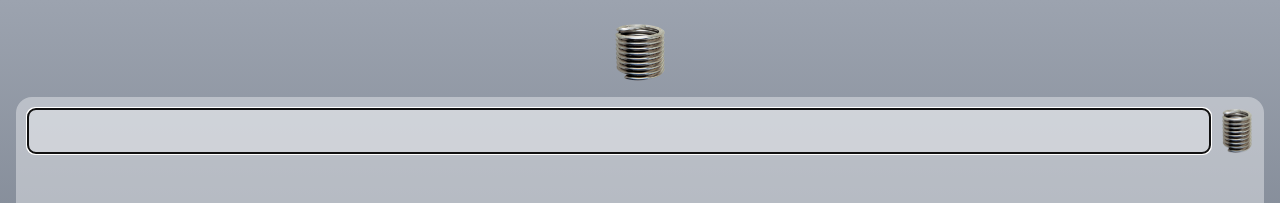
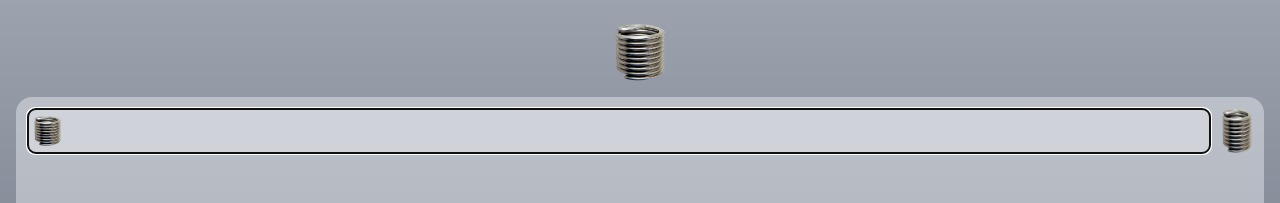
Before and after one commit to yeo-hyeonseok/emotional_diary, a React (Create React App) app: page /todo in a window 1280 px wide. Both pictures are taken after a click on the picture 1244 px from the left and 753 px from the top of the page. Shown: the top 203 px of the page. Built offline with nearby package versions, Linux system fonts and the light colour scheme.

Commit message:
[update][TodoItem] 체크박스 및 isComplete 핸들러 추가

```diff
--- a/src/components/Todo/TodoItem.tsx
+++ b/src/components/Todo/TodoItem.tsx
@@ -21,20 +21,42 @@ export default function TodoItem(props: Props) {
     setList(arr);
   };
 
+  const toggleIsComplete = () => {
+    let arr = list.map((item: Type.TodoItem) => ({ ...item }));
+    const index = list.findIndex((item: Type.TodoItem) => item.id === data.id);
+
+    arr[index].isComplete = !arr[index].isComplete;
+    setList(arr);
+  };
+
   const deleteItem = () => {
     const arr = list.filter((item: Type.TodoItem) => item.id !== data.id);
     setList(arr);
   };
 
   return (
-    <div className={`${className} flex w-full gap-3`}>
+    <div className={`${className} relative flex w-full gap-3`}>
       <input
         value={data.text}
         onChange={editItem}
         autoFocus
-        className="w-full rounded-lg bg-gray-200 bg-opacity-50 p-2 text-xl"
+        className="w-full rounded-lg bg-gray-200 bg-opacity-50 py-2 pl-[42px] pr-2 text-xl"
         type="text"
       />
+      <span className="absolute left-1.5 top-1/2 -translate-y-1/2">
+        <input
+          onChange={toggleIsComplete}
+          checked={data.isComplete}
+          type="checkBox"
+          id={data.id}
+          className="hidden"
+        />
+        <label
+          style={{ backgroundImage: "url('/images/recoil.png')" }}
+          htmlFor={data.id}
+          className={`${data.isComplete && "-rotate-90"} block h-[30px] w-[30px] cursor-pointer bg-contain bg-no-repeat duration-300`}
+        />
+      </span>
       <Recoil onClick={deleteItem} size="sm" />
     </div>
   );
```
